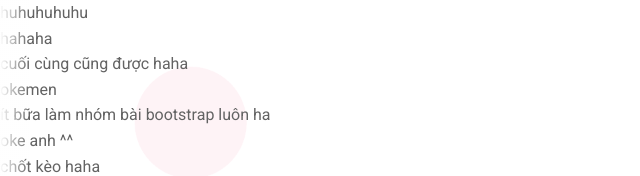
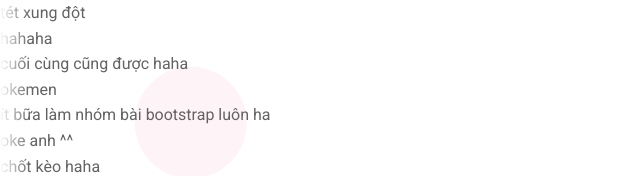
Before and after one commit to NguyenBuiTung/NguyenBuiTung, a plain HTML site: page index.html in a window 1280 px wide. Shown: the top 176 px of the page, 0-640 px from the left. Drawn offline with nearby package versions, Linux system fonts and the light colour scheme; some packages are replaced by stand-ins of ours; a script that the page names is missing.

Commit message:
suadong1

```diff
--- a/index.html
+++ b/index.html
@@ -33,7 +33,7 @@
 <body>
     <!-- header -->
     <header>
-        <p>huhuhuhuhu</p>
+        <p>tét xung đột</p>
         <p>hahaha</p>
         <p>cuối cùng cũng được haha</p>
         <p>okemen</p>
```
